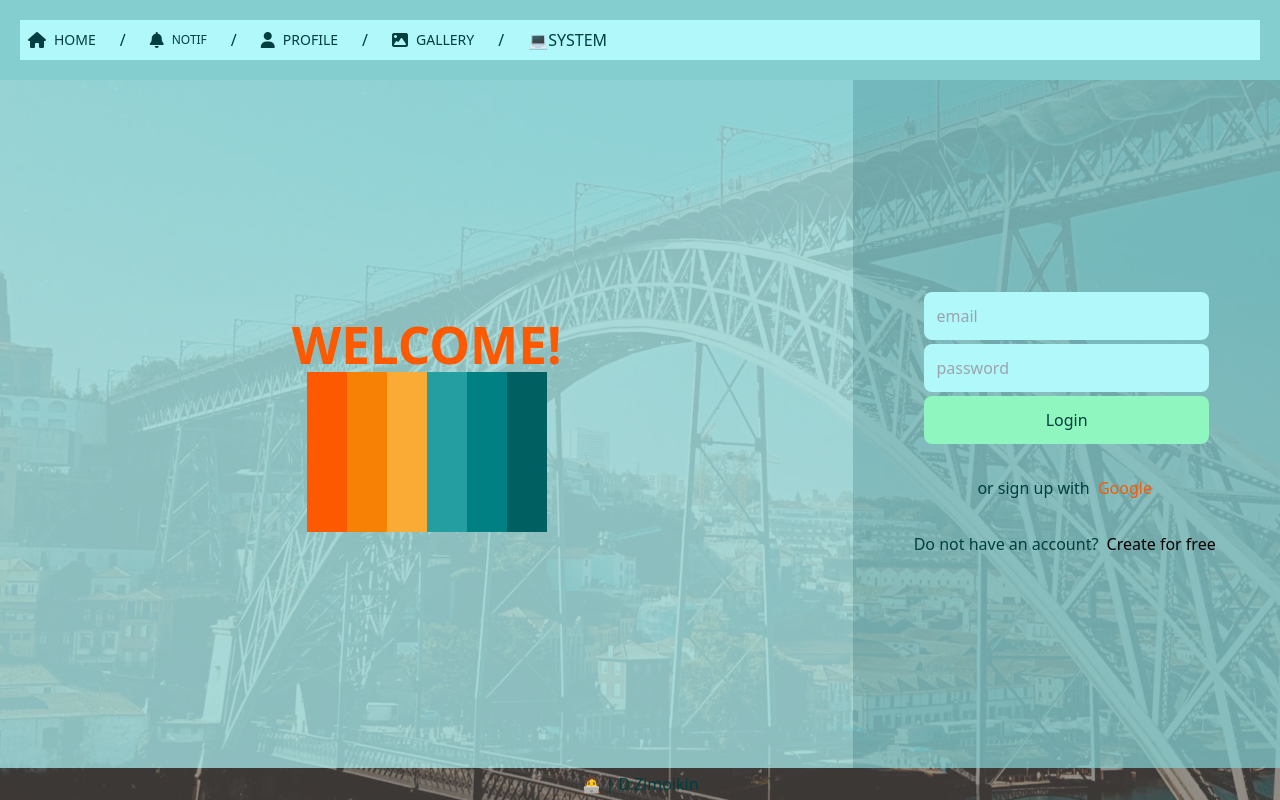
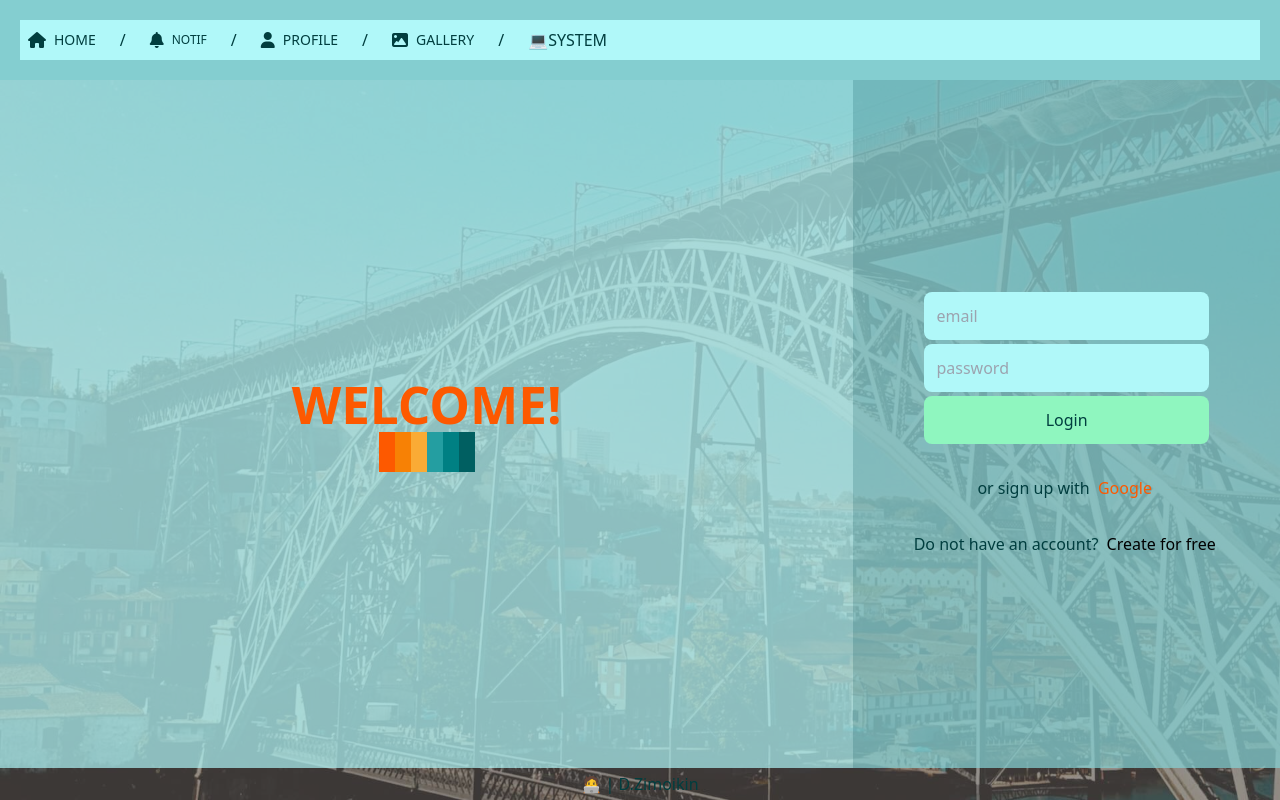
Before and after one commit to zimoykin/fe-gallery-v2, a React (Vite) app: page /login in a window 1280 px wide. Built offline with nearby package versions, Linux system fonts and the light colour scheme; a web font is replaced by a local one.

Commit message:
added animation for palitra component

```diff
--- a/src/components/palitra/palitra.component.tsx
+++ b/src/components/palitra/palitra.component.tsx
@@ -1,17 +1,21 @@
 import React from 'react';
 import './palitra.style.css';
 
-const PalitraComponent: React.FC = () => {
+interface Props {
+  size?: 'mini' | 'small' | 'medium' | 'large';
+}
+
+const PalitraComponent: React.FC<Props> = ({ size = 'mini' }) => {
 
   return (
     <>
       <div className='flex justify-center items-center'>
-        <div className="w-10 h-40 palitra-1" />
-        <div className="w-10 h-40 palitra-2 " />
-        <div className="w-10 h-40 palitra-3 " />
-        <div className="w-10 h-40 palitra-4 " />
-        <div className="w-10 h-40 palitra-5 " />
-        <div className="w-10 h-40 palitra-6 " />
+        <div className={`palitra-col ${size} palitra-1 flex justify-center ites-center`} />
+        <div className={`palitra-col ${size} palitra-2 flex justify-center items-center`} />
+        <div className={`palitra-col ${size} palitra-3 flex justify-center items-center`} />
+        <div className={`palitra-col ${size} palitra-4 flex justify-center items-center`} />
+        <div className={`palitra-col ${size} palitra-5 flex justify-center items-center`} />
+        <div className={`palitra-col ${size} palitra-6 flex justify-center items-center`} />
       </ div>
     </>
   );
--- a/src/components/palitra/palitra.style.css
+++ b/src/components/palitra/palitra.style.css
@@ -1,4 +1,64 @@
-.app-container-palitra:hover {
-  scale: 1.1;
-  transition: scale 0.3s ease;
+.palitra-col {
+  animation: moving 1.6s ease-in-out infinite;
 }
+
+.palitra-col.mini {
+  width: 1rem;
+  height: 2.5rem;
+}
+
+.palitra-col.small {
+  width: 2rem;
+  height: 6rem;
+}
+
+.palitra-col.medium {
+  width: 3.5rem;
+  height: 10rem;
+}
+
+.palitra-col.large {
+  min-width: 5rem;
+  min-height: 15rem;
+}
+
+.palitra-col:nth-child(1) {
+  animation-delay: 0s;
+}
+
+.palitra-col:nth-child(2) {
+  animation-delay: 0.3s;
+}
+
+.palitra-col:nth-child(3) {
+  animation-delay: 0.6s;
+}
+
+.palitra-col:nth-child(4) {
+  animation-delay: 0.8s;
+}
+
+.palitra-col:nth-child(5) {
+  animation-delay: 1s;
+}
+
+.palitra-col:nth-child(6) {
+  animation-delay: 0.4s;
+}
+
+@keyframes moving {
+  0% {
+    transform: scale(1);
+    opacity: 1;
+  }
+
+  50% {
+    transform: scale(1.1);
+    opacity: 0.8;
+  }
+
+  100% {
+    transform: scale(1);
+    opacity: 1;
+  }
+}
--- a/src/components/profile/equipments.component.tsx
+++ b/src/components/profile/equipments.component.tsx
@@ -40,6 +40,7 @@ const EquipmentsComponent: React.FC<Props> = ({ equipments: initial }) => {
             </div>
             {/* table */}
             <table className="w-full h-full">
+                <tbody>
                     {
                         [...equipments]?.map((eq, index) => (
                             <tr
@@ -65,6 +66,7 @@ const EquipmentsComponent: React.FC<Props> = ({ equipments: initial }) => {
                             </tr>
                         ))
                     }
+                </tbody>
             </table>
         </div>
     );
--- a/src/components/profile/folders.component.tsx
+++ b/src/components/profile/folders.component.tsx
@@ -41,6 +41,7 @@ const FoldersComponent: React.FC<Props> = ({ folders: initialFolders }) => {
             </div>
             {/* table */}
             <table className="w-full h-full">
+                <tbody>
                     {
                         [...folders]?.map((eq, index) => (
                             <tr
@@ -66,6 +67,7 @@ const FoldersComponent: React.FC<Props> = ({ folders: initialFolders }) => {
                             </tr>
                         ))
                     }
+                </tbody>
             </table>
         </div>
     );
```
Lines whose indentation alone changed are shown as unchanged.
